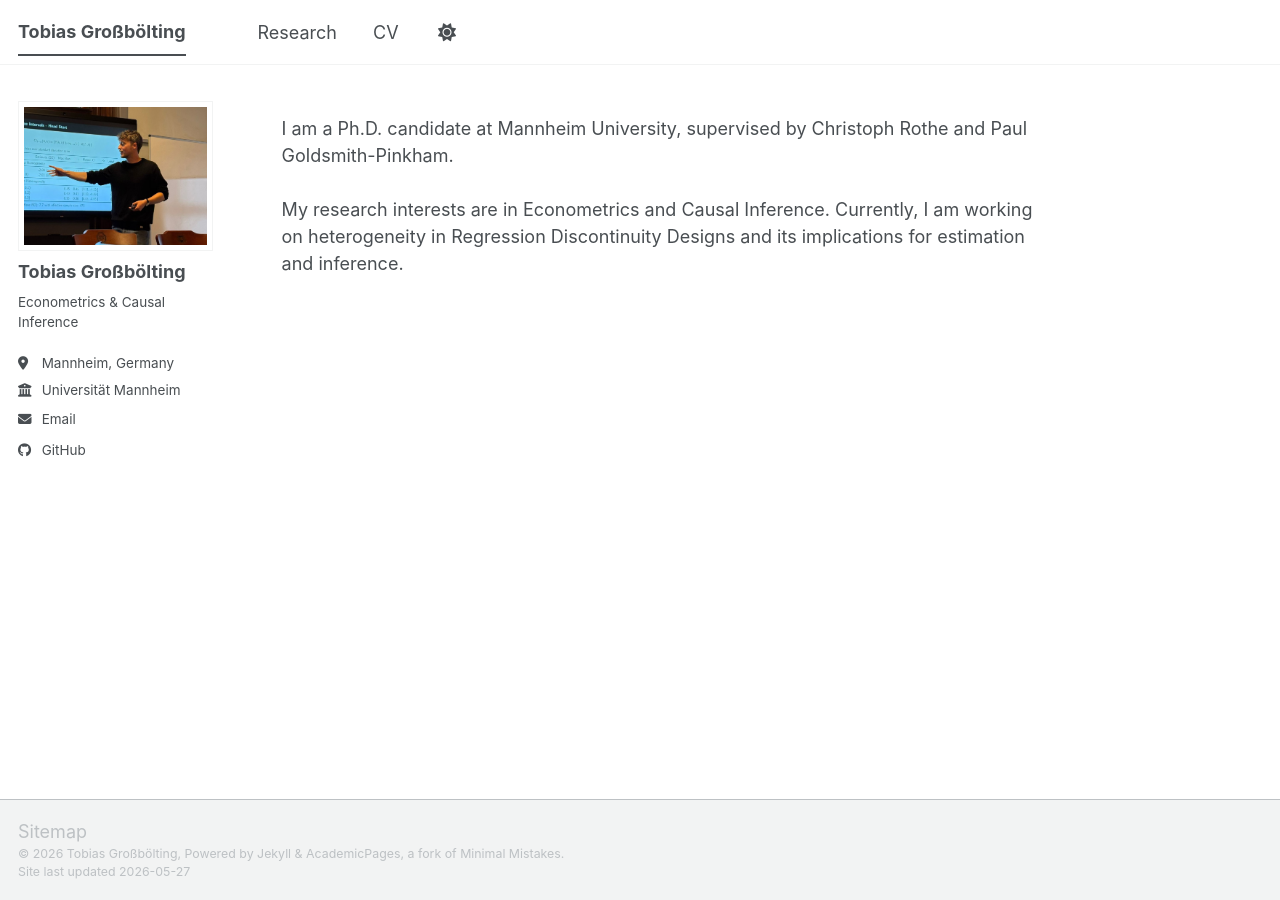
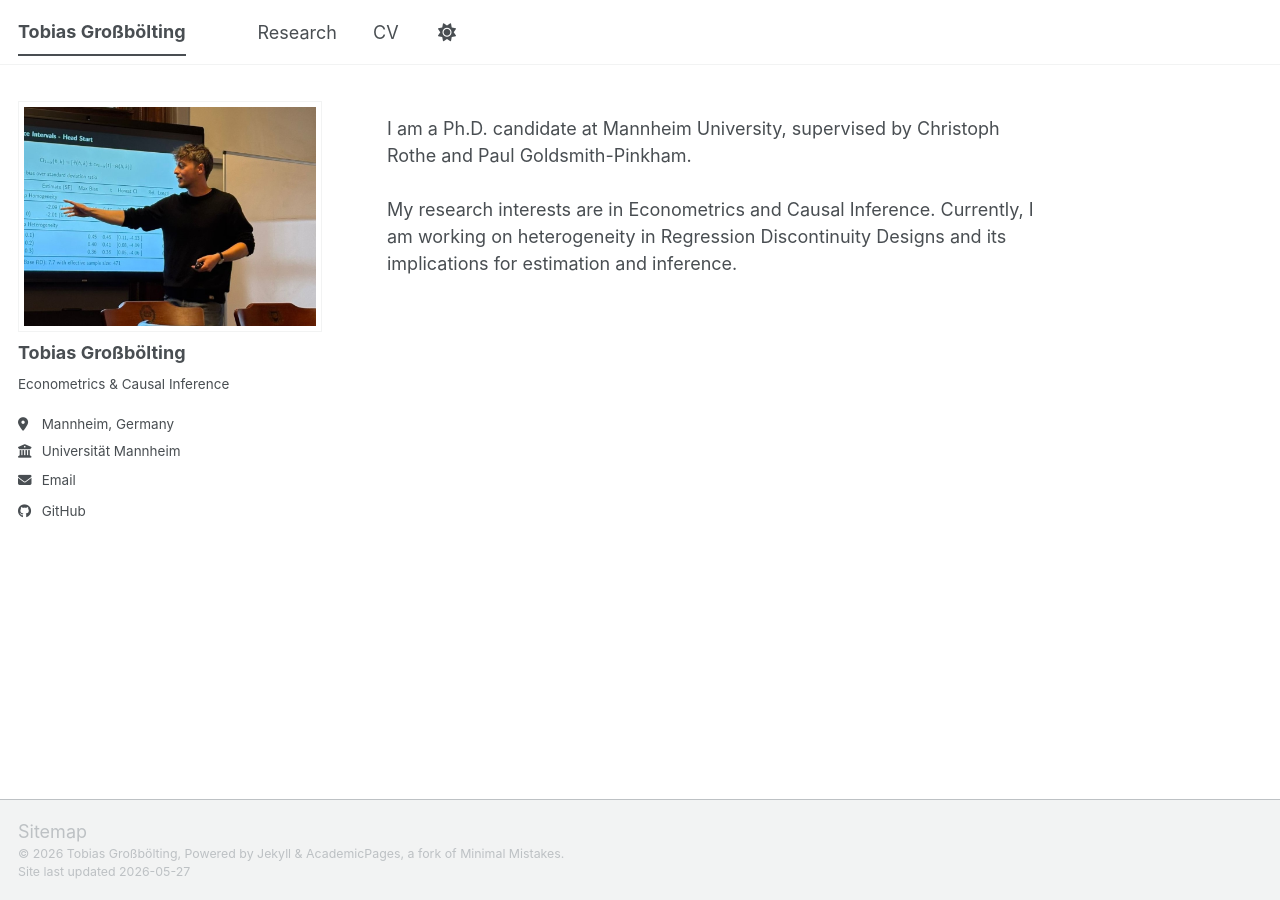
Before and after one commit to tgrossboelting/tgrossboelting.github.io, a Jekyll site: the page built from _pages/about.md, in a window 1280 px wide. Built offline with Jekyll 4.4.1, drawn with Linux system fonts in a browser that asks for light colours; a script bundle is joined from its source files by our own code; library files that are not in the unit come from our copies.

Commit message:
Widen sidebar column to enlarge author avatar
- Sidebar: span(2 of 12) -> span(3 of 12)
- Remove x-large max-width cap on sidebar
- Main content: span(10 of 12 last) -> span(9 of 12 last)

```diff
--- a/_sass/layout/_page.scss
+++ b/_sass/layout/_page.scss
@@ -18,7 +18,7 @@
 
 .page {
   @include breakpoint($large) {
-    @include span(10 of 12 last);
+    @include span(9 of 12 last);
     @include prefix(0.5 of 12);
     @include suffix(2 of 12);
   }
--- a/_sass/layout/_sidebar.scss
+++ b/_sass/layout/_sidebar.scss
@@ -25,7 +25,7 @@
   }
 
   @include breakpoint($large) {
-    @include span(2 of 12);
+    @include span(3 of 12);
     opacity: 1;
     -webkit-transition: opacity 0.2s ease-in-out;
             transition: opacity 0.2s ease-in-out;
@@ -36,7 +36,6 @@
   }
 
   @include breakpoint($x-large) {
-    max-width: $sidebar-link-max-width;
     padding-right: 0;
   }
 
```
